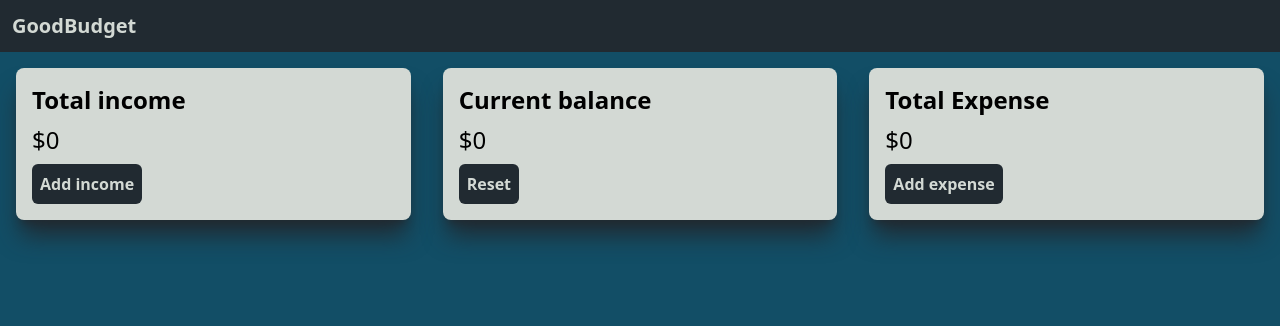
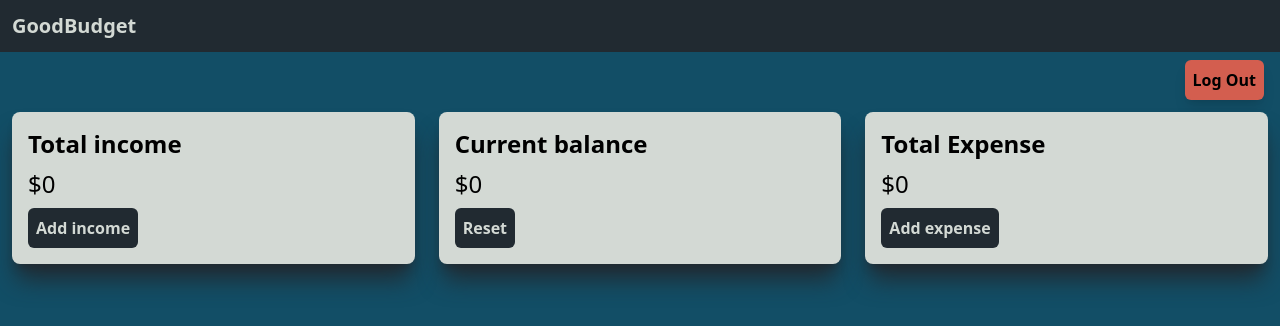
Before and after one commit to Sowdarjya/Goodbudget, a React (Vite) app: page /dashboard in a window 1280 px wide. Shown: the top 326 px of the page. Built offline with nearby package versions, Linux system fonts and the light colour scheme.

Commit message:
Added logout functionality

```diff
--- a/src/App.jsx
+++ b/src/App.jsx
@@ -1,24 +1,20 @@
 import React from "react";
-import {
-  createBrowserRouter,
-  createRoutesFromElements,
-  Route,
-  RouterProvider,
-} from "react-router-dom";
-import Layout from "./Layout.jsx";
+import { createBrowserRouter, RouterProvider } from "react-router-dom";
 import Signup from "./Pages/Signup.jsx";
 import Dashboard from "./Pages/Dashboard.jsx";
-import { ToastContainer, toast } from "react-toastify";
+import { ToastContainer } from "react-toastify";
 import "react-toastify/dist/ReactToastify.css";
 
-const router = createBrowserRouter(
-  createRoutesFromElements(
-    <Route path="/" element={<Layout />}>
-      <Route path="" element={<Signup />} />
-      <Route path="dashboard" element={<Dashboard />} />
-    </Route>
-  )
-);
+const router = createBrowserRouter([
+  {
+    path: "/",
+    element: <Signup />,
+  },
+  {
+    path: "/dashboard",
+    element: <Dashboard />,
+  },
+]);
 
 const App = () => {
   return (
--- a/src/Layout.jsx
+++ /dev/null
@@ -1,14 +0,0 @@
-import React from "react";
-import Header from "./components/Header/Header";
-import { Outlet } from "react-router-dom";
-
-const Layout = () => {
-  return (
-    <>
-      <Header />
-      <Outlet />
-    </>
-  );
-};
-
-export default Layout;
--- a/src/Pages/Dashboard.jsx
+++ b/src/Pages/Dashboard.jsx
@@ -1,12 +1,41 @@
 import React from "react";
+import Header from "../components/Header/Header";
 import Card from "../components/Card";
+import { auth } from "../config/firebaseConfig";
+import { signOut } from "firebase/auth";
+import { useNavigate } from "react-router-dom";
+import { toast } from "react-toastify";
 
 const Dashboard = () => {
+  const navigator = useNavigate();
+
+  const logOut = async () => {
+    signOut(auth)
+      .then(() => {
+        toast.success("Logged out");
+        navigator("/");
+      })
+      .catch((error) => {
+        toast.error(error);
+      });
+  };
+
   return (
-    <div className="flex flex-col items-center justify-around md:flex-row">
-      <Card title={"Total income"} buttonText={"Add income"} />
-      <Card title={"Current balance"} buttonText={"Reset"} />
-      <Card title={"Total Expense"} buttonText={"Add expense"} />
+    <div>
+      <Header />
+      <div className="px-4 pt-2 flex flex-col items-end">
+        <button
+          className="bg-[#d35e4f] p-2 rounded-md font-bold shadow-lg"
+          onClick={logOut}
+        >
+          Log Out
+        </button>
+      </div>
+      <div className="flex flex-col items-center justify-around md:flex-row">
+        <Card title={"Total income"} buttonText={"Add income"} />
+        <Card title={"Current balance"} buttonText={"Reset"} />
+        <Card title={"Total Expense"} buttonText={"Add expense"} />
+      </div>
     </div>
   );
 };
--- a/src/Pages/Signup.jsx
+++ b/src/Pages/Signup.jsx
@@ -9,6 +9,7 @@ import { db } from "../config/firebaseConfig";
 import { doc, setDoc } from "firebase/firestore";
 import { toast } from "react-toastify";
 import { useNavigate } from "react-router-dom";
+import Header from "../components/Header/Header";
 
 const Signup = () => {
   const [username, setUsername] = useState("");
@@ -63,7 +64,6 @@ const Signup = () => {
         const token = credential.accessToken;
         const user = result.user;
         addToDb(user);
-        console.log(user);
         setLoading(false);
         toast.success("Authenticated");
         navigator("/dashboard");
@@ -106,13 +106,14 @@ const Signup = () => {
         Email: user.email,
         Photo: user.photoURL ? user.photoURL : null,
       });
-      toast.success("Doc created");
     } catch (error) {
       toast.error(error.message);
     }
   };
 
   return (
+    <div>
+      <Header />
       <div className="flex items-center justify-center h-[90vh]">
         {haveAnAccount ? (
           <div className=" bg-[#d3d9d4] shadow-2xl shadow-[#212a31] w-[50%] rounded-lg p-6 h-[55%]">
@@ -243,6 +244,7 @@ const Signup = () => {
           </div>
         )}
       </div>
+    </div>
   );
 };
 
--- a/src/components/Card.jsx
+++ b/src/components/Card.jsx
@@ -2,7 +2,7 @@ import React from "react";
 
 const Card = ({ title, buttonText }) => {
   return (
-    <div className="m-4 w-1/3">
+    <div className="m-3 w-1/3">
       <div className="w-full bg-[#d3d9d4] p-4 rounded-lg shadow-xl shadow-[#212a31]">
         <h4 className="text-2xl font-semibold mb-2">{title} </h4>
         <p className="text-2xl mb-2">$0</p>
--- /dev/null
+++ b/src/components/Modal/Modal.jsx
@@ -0,0 +1,7 @@
+import React from "react";
+
+const Modal = () => {
+  return <div></div>;
+};
+
+export default Modal;
```
Lines whose indentation alone changed are shown as unchanged.
